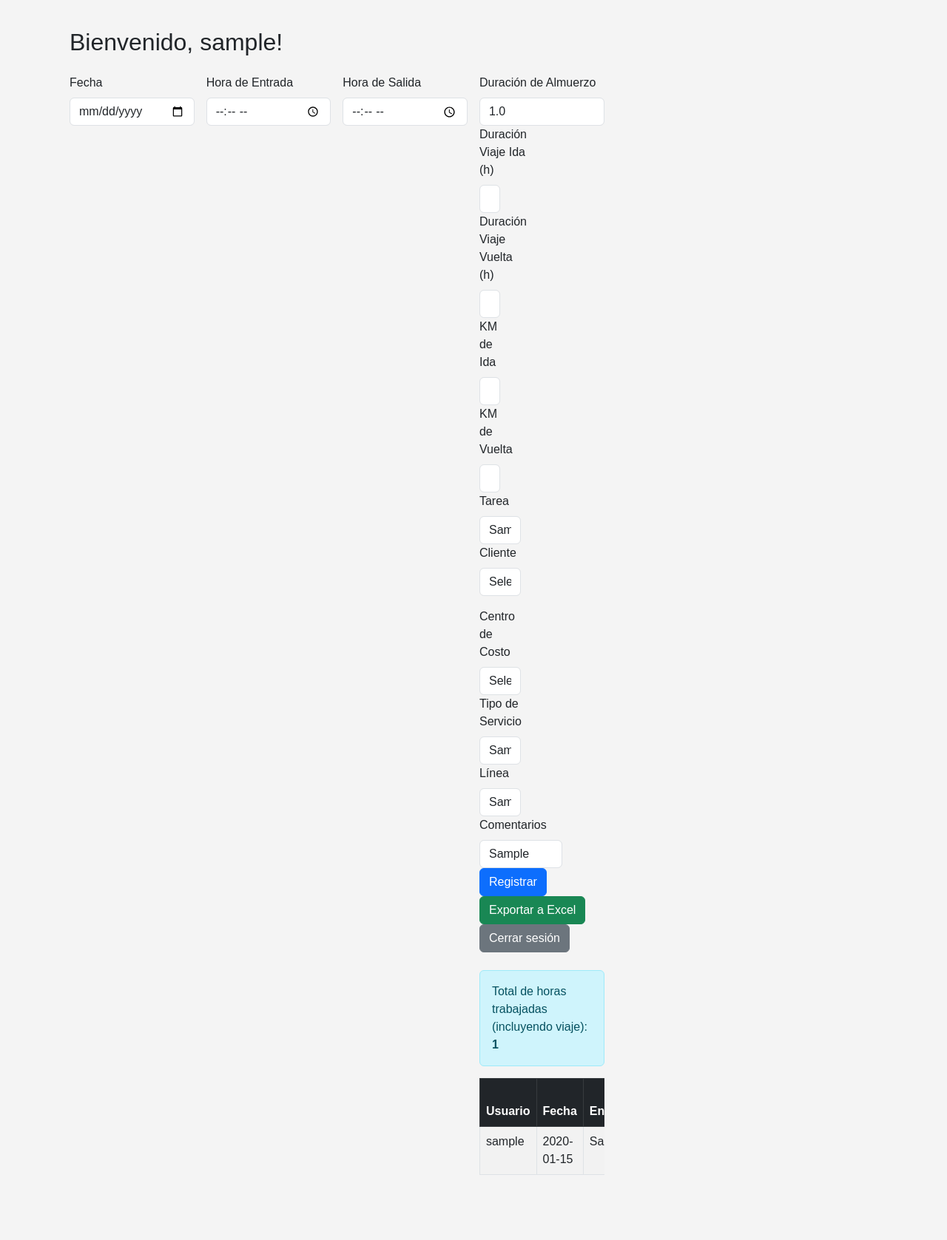
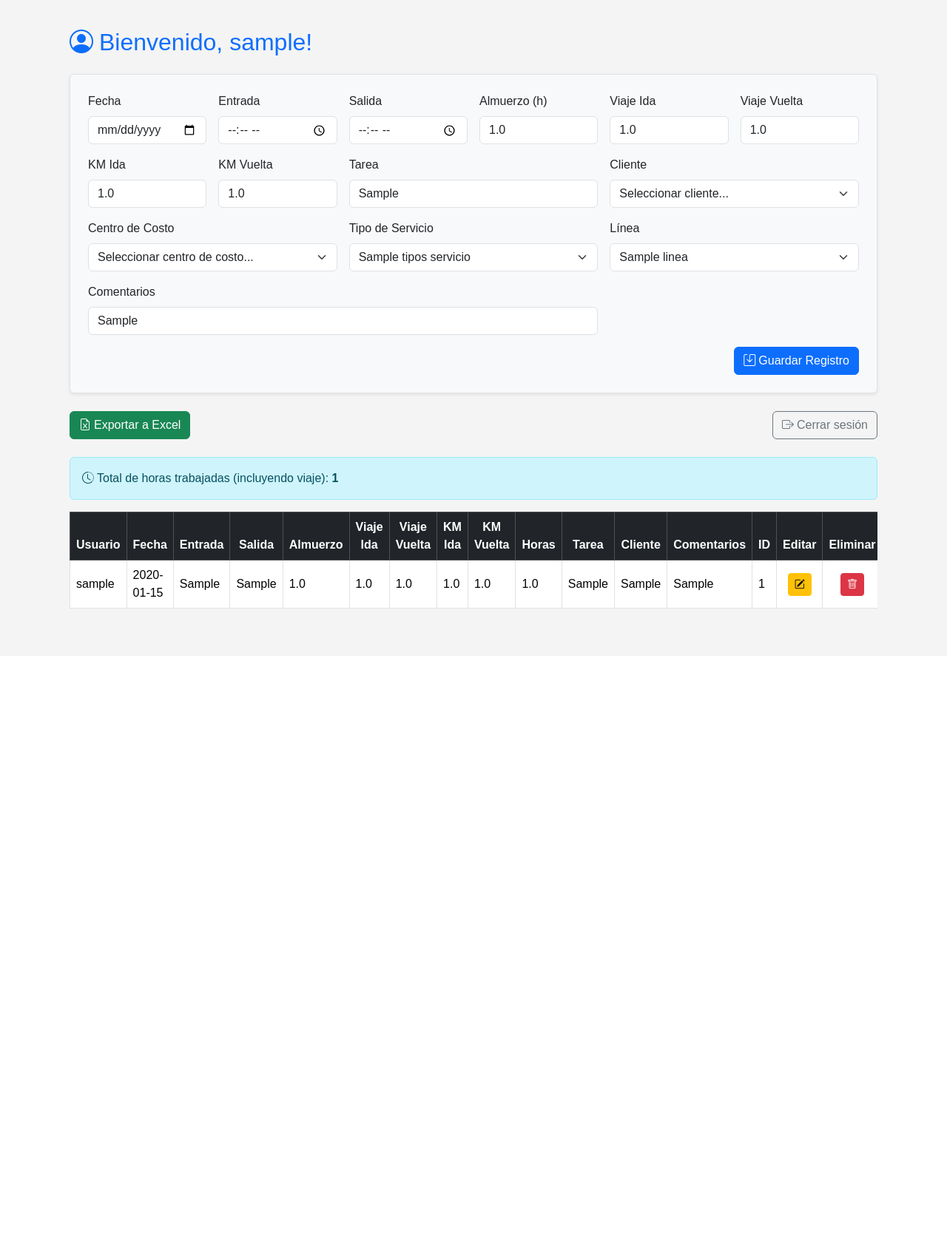
Before and after one commit to GUILLERMOWEB/App-Web-Registrar-Horas, a Flask app: template templates/dashboard.html in a window 1280 px wide. Shown: the part 80-1757 px from the top of the page at 74% size. After the commit the page ends 903 px from the top, so only its background shows below. Run offline with Flask 3, Linux system fonts and the light colour scheme; a user stored in the database is signed in; tables that the repository leaves empty hold one stand-in row (values such as "Sample post"); the template is opened without the code that fills it: values that come from a table or form of the project are taken from there, most other values are stand-ins (such as "Sample title", 1, 10 or a date in 2020); some libraries are stand-ins or nearby versions.

Commit message:
corrrigo base y datods archivos html

```diff
--- a/templates/base.html
+++ b/templates/base.html
@@ -5,6 +5,10 @@
     <title>{% block title %}App de Registro{% endblock %}</title>
     <meta name="viewport" content="width=device-width, initial-scale=1">
     <link href="https://cdn.jsdelivr.net/npm/bootstrap@5.3.0/dist/css/bootstrap.min.css" rel="stylesheet">
+    <!-- En tu base.html en el <head> -->
+    <link href="https://cdn.jsdelivr.net/npm/bootstrap@5.3.3/dist/css/bootstrap.min.css" rel="stylesheet">
+    <link href="https://cdn.jsdelivr.net/npm/bootstrap-icons@1.10.5/font/bootstrap-icons.css" rel="stylesheet">
+
     <style>
         body {
             font-family: Arial, sans-serif;
--- a/templates/dashboard.html
+++ b/templates/dashboard.html
@@ -2,48 +2,49 @@
 
 {% block content %}
 <div class="container mt-5">
-  <h2 class="mb-4">Bienvenido, {{ session['username'] }}!</h2>
+  <h2 class="mb-4 text-primary"><i class="bi bi-person-circle me-2"></i>Bienvenido, {{ session['username'] }}!</h2>
 
-  <!-- Formulario para ingresar un nuevo registro -->
-  <form method="POST" action="/dashboard" class="row g-3 mb-4">
+  <form method="POST" action="/dashboard" class="mb-4 p-4 border rounded shadow-sm bg-light">
+    <div class="row g-3">
       <div class="col-md-2">
         <label for="fecha" class="form-label">Fecha</label>
         <input type="date" name="fecha" class="form-control">
       </div>
       <div class="col-md-2">
-      <label for="entrada" class="form-label">Hora de Entrada</label>
+        <label class="form-label">Entrada</label>
         <input type="time" name="entrada" class="form-control" value="{{ form_data['entrada'] if form_data and 'entrada' in form_data else '' }}">
       </div>
       <div class="col-md-2">
-      <label for="salida" class="form-label">Hora de Salida</label>
+        <label class="form-label">Salida</label>
         <input type="time" name="salida" class="form-control" value="{{ form_data['salida'] if form_data and 'salida' in form_data else (registro.salida if registro else '') }}">
       </div>
       <div class="col-md-2">
-      <label for="almuerzo" class="form-label">Duración de Almuerzo</label>
-      <input type="number" step="0.5" name="almuerzo" class="form-control" value="{{ form_data['almuerzo'] if form_data and 'almuerzo' in form_data else (registro.almuerzo if registro else '') }}"  min="0">
+        <label class="form-label">Almuerzo (h)</label>
+        <input type="number" step="0.5" min="0" name="almuerzo" class="form-control" value="{{ form_data['almuerzo'] if form_data and 'almuerzo' in form_data else (registro.almuerzo if registro else '') }}">
+      </div>
       <div class="col-md-2">
-      <label for="viaje_ida" class="form-label">Duración Viaje Ida (h)</label>
+        <label class="form-label">Viaje Ida</label>
         <input type="number" step="0.01" name="viaje_ida" class="form-control" value="{{ form_data['viaje_ida'] if form_data and 'viaje_ida' in form_data else (registro.viaje_ida if registro else '') }}">
       </div>
       <div class="col-md-2">
-      <label for="viaje_vuelta" class="form-label">Duración Viaje Vuelta (h)</label>
+        <label class="form-label">Viaje Vuelta</label>
         <input type="number" step="0.01" name="viaje_vuelta" class="form-control" value="{{ form_data['viaje_vuelta'] if form_data and 'viaje_vuelta' in form_data else (registro.viaje_vuelta if registro else '') }}">
       </div>
       <div class="col-md-2">
-      <label for="km_ida" class="form-label">KM de Ida</label>
+        <label class="form-label">KM Ida</label>
         <input type="number" step="0.1" name="km_ida" class="form-control" value="{{ form_data['km_ida'] if form_data and 'km_ida' in form_data else (registro.km_ida if registro else '') }}">
       </div>
       <div class="col-md-2">
-      <label for="km_vuelta" class="form-label">KM de Vuelta</label>
+        <label class="form-label">KM Vuelta</label>
         <input type="number" step="0.1" name="km_vuelta" class="form-control" value="{{ form_data['km_vuelta'] if form_data and 'km_vuelta' in form_data else (registro.km_vuelta if registro else '') }}">
       </div>
       <div class="col-md-4">
-      <label for="tarea" class="form-label">Tarea</label>
+        <label class="form-label">Tarea</label>
         <input type="text" name="tarea" class="form-control" value="{{ form_data['tarea'] if form_data and 'tarea' in form_data else (registro.tarea if registro else '') }}">
       </div>
       <div class="col-md-4">
-      <label for="cliente" class="form-label">Cliente</label>
-      <select name="cliente" class="form-control mb-3" id="cliente">
+        <label class="form-label">Cliente</label>
+        <select name="cliente" class="form-select">
           <option value="">Seleccionar cliente...</option>
           {% for c in clientes %}
             <option value="{{ c.nombre }}" {% if c.nombre == registro.cliente %} selected {% endif %}>{{ c.nombre }}</option>
@@ -51,59 +52,63 @@
         </select>
       </div>
       <div class="col-md-4">
-      <label for="centro_costo" class="form-label">Centro de Costo</label>
-      <select name="centro_costo" class="form-control">
+        <label class="form-label">Centro de Costo</label>
+        <select name="centro_costo" class="form-select">
           <option value="">Seleccionar centro de costo...</option>
           {% for c in centros_costo %}
             <option value="{{ c.id }}" {% if c.id == registro.centro_costo_id %} selected {% endif %}>{{ c.nombre }}</option>
           {% endfor %}
         </select>
       </div>
-
       <div class="col-md-4">
-      <label for="tipo_servicio" class="form-label">Tipo de Servicio</label>
-      <select name="tipo_servicio" class="form-control">
+        <label class="form-label">Tipo de Servicio</label>
+        <select name="tipo_servicio" class="form-select">
           <option value="">Seleccionar tipo de servicio...</option>
           {% for t in tipos_servicio %}
             <option value="{{ t.id }}" {% if t.id == registro.tipo_servicio_id %} selected {% endif %}>{{ t.nombre }}</option>
           {% endfor %}
         </select>
       </div>
-
       <div class="col-md-4">
-      <label for="linea" class="form-label">Línea</label>
-      <select name="linea" class="form-control">
+        <label class="form-label">Línea</label>
+        <select name="linea" class="form-select">
           <option value="">Seleccionar línea...</option>
           {% for l in lineas %}
             <option value="{{ l.id }}" {% if l.id == registro.linea_id %} selected {% endif %}>{{ l.nombre }}</option>
           {% endfor %}
         </select>
       </div>
-
       <div class="col-md-8">
-      <label for="comentarios" class="form-label">Comentarios</label>
+        <label class="form-label">Comentarios</label>
         <input type="text" name="comentarios" class="form-control" value="{{ form_data['comentarios'] if form_data and 'comentarios' in form_data else (registro.comentarios if registro else '') }}">
       </div>
-    <div class="col-12">
-      <button type="submit" class="btn btn-primary">Registrar</button>
+      <div class="col-12 text-end">
+        <button type="submit" class="btn btn-primary">
+          <i class="bi bi-save me-1"></i>Guardar Registro
+        </button>
+      </div>
     </div>
   </form>
 
-  <!-- Botones para exportar y cerrar sesión -->
-  <div class="mb-4">
-    <a href="/exportar_excel" class="btn btn-success me-2">Exportar a Excel</a>
-    <a href="/logout" class="btn btn-secondary">Cerrar sesión</a>
+  <!-- Botones de exportación y logout -->
+  <div class="d-flex justify-content-between mb-4">
+    <a href="/exportar_excel" class="btn btn-success">
+      <i class="bi bi-file-earmark-excel me-1"></i>Exportar a Excel
+    </a>
+    <a href="/logout" class="btn btn-outline-secondary">
+      <i class="bi bi-box-arrow-right me-1"></i>Cerrar sesión
+    </a>
   </div>
 
-  <!-- Información del total de horas trabajadas -->
+  <!-- Total de horas -->
   <div class="alert alert-info">
-    Total de horas trabajadas (incluyendo viaje): <strong>{{ total_horas }}</strong>
+    <i class="bi bi-clock-history me-1"></i>Total de horas trabajadas (incluyendo viaje): <strong>{{ total_horas }}</strong>
   </div>
 
-  <!-- Tabla de registros -->
+  <!-- Tabla -->
   <div class="table-responsive mb-5">
-    <table class="table table-striped table-bordered">
-      <thead class="table-dark">
+    <table class="table table-hover table-bordered align-middle">
+      <thead class="table-dark text-center">
         <tr>
           <th>Usuario</th>
           <th>Fecha</th>
@@ -114,7 +119,7 @@
           <th>Viaje Vuelta</th>
           <th>KM Ida</th>
           <th>KM Vuelta</th>
-          <th>Horas Trabajadas</th>
+          <th>Horas</th>
           <th>Tarea</th>
           <th>Cliente</th>
           <th>Comentarios</th>
@@ -140,13 +145,17 @@
           <td>{{ registro.cliente }}</td>
           <td>{{ registro.comentarios }}</td>
           <td>{{ registro.id }}</td>
-          <td>
-            <a href="{{ url_for('editar_registro', id=registro.id) }}" class="btn btn-warning btn-sm">Editar</a>
+          <td class="text-center">
+            <a href="{{ url_for('editar_registro', id=registro.id) }}" class="btn btn-warning btn-sm" title="Editar">
+              <i class="bi bi-pencil-square"></i>
+            </a>
           </td>
-          <td>
+          <td class="text-center">
             <form method="POST" action="{{ url_for('borrar_registro', id=registro.id) }}" onsubmit="return confirm('¿Estás seguro de que querés eliminar este registro?');">
               <input type="hidden" name="registro_id" value="{{ registro.id }}">
-              <button type="submit" class="btn btn-danger btn-sm">Eliminar</button>
+              <button type="submit" class="btn btn-danger btn-sm" title="Eliminar">
+                <i class="bi bi-trash"></i>
+              </button>
             </form>
           </td>
         </tr>
```
Lines whose indentation alone changed are shown as unchanged.
